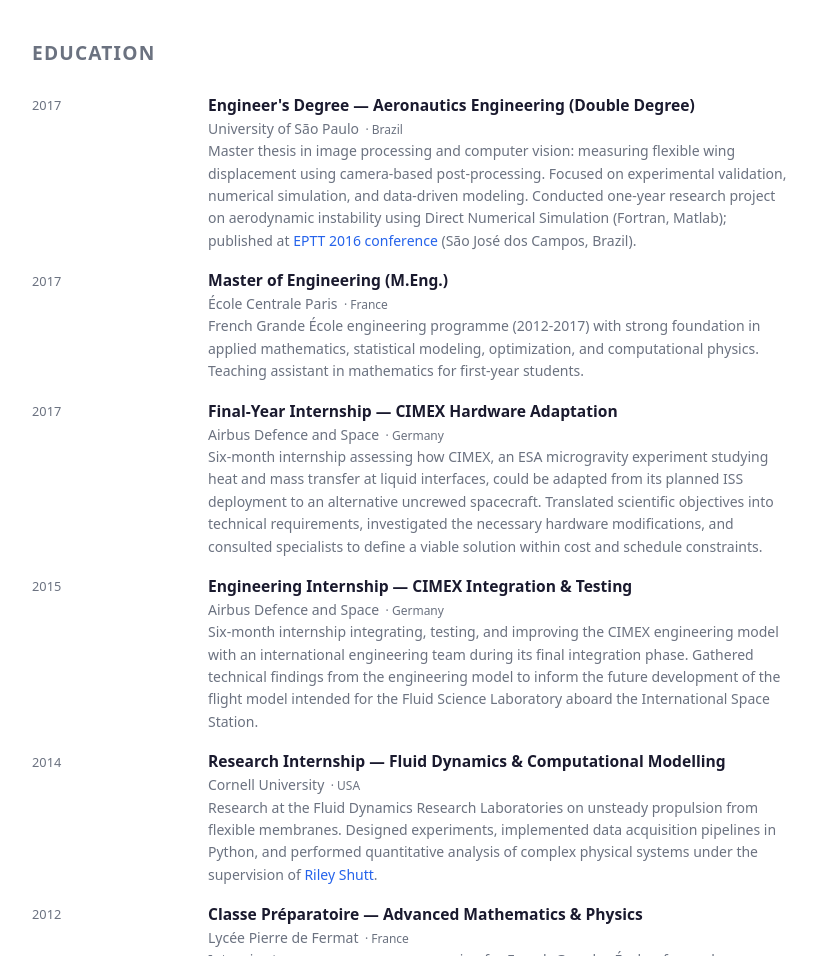
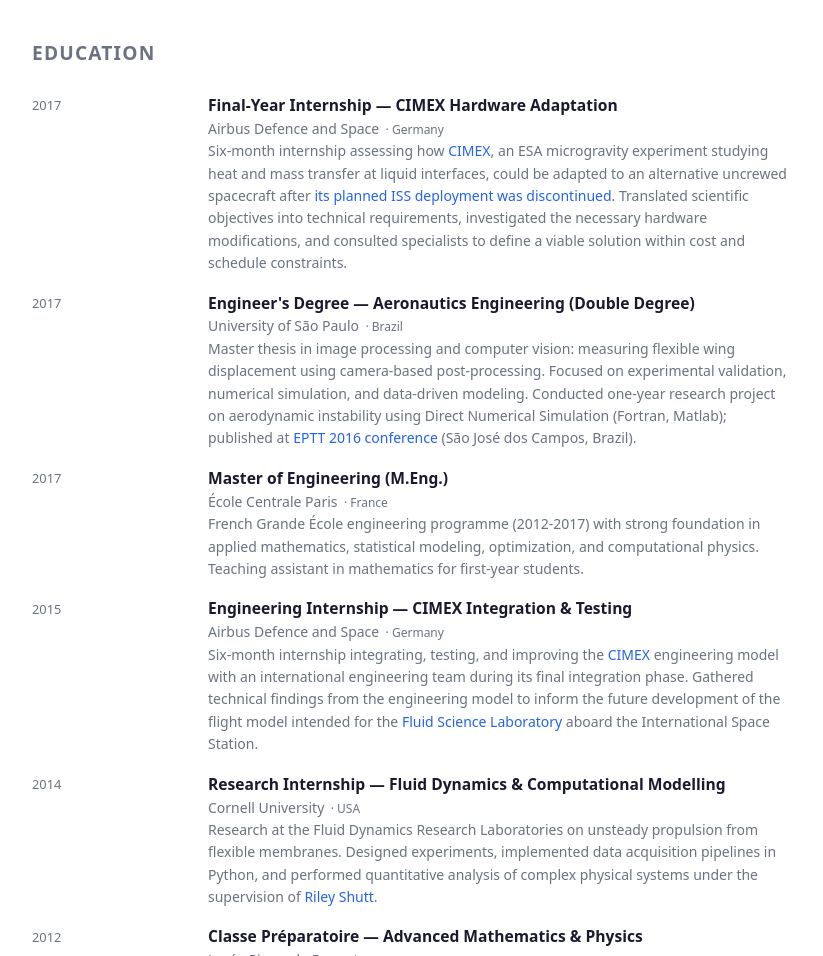
Before and after one commit to theopinard/about-me, an Astro site: page /about-me/ in a window 1280 px wide. Shown: the part 2762-3718 px from the top of the page, without its empty margins (228-1051 px from the left). Built offline with nearby package versions, Linux system fonts and the light colour scheme; Astro itself is replaced by a stand-in of ours.

Commit message:
Add CIMEX project references

```diff
--- a/src/content/site/home.md
+++ b/src/content/site/home.md
@@ -77,6 +77,12 @@ work:
       - First and sole data scientist at an early-stage startup.
       - Built data quality and fraud detection systems for marketing campaigns and improved campaign ROI through postcode-level targeting analysis.
 education:
+  - institution: Airbus Defence and Space
+    degree: Final-Year Internship — CIMEX Hardware Adaptation
+    year: 2017
+    country: Germany
+    note: >
+      Six-month internship assessing how [CIMEX](https://www.belspo.be/belspo/Fedra/proj.asp?COD=PX%2F8%2FLP%2F07), an ESA microgravity experiment studying heat and mass transfer at liquid interfaces, could be adapted to an alternative uncrewed spacecraft after [its planned ISS deployment was discontinued](https://publications.spaceops.org/2025/download_by_id.php?id=0502). Translated scientific objectives into technical requirements, investigated the necessary hardware modifications, and consulted specialists to define a viable solution within cost and schedule constraints.
   - institution: University of São Paulo
     degree: Engineer's Degree — Aeronautics Engineering (Double Degree)
     year: 2017
@@ -89,17 +95,11 @@ education:
     country: France
     note: French Grande École engineering programme (2012-2017) with strong foundation in applied mathematics, statistical modeling, optimization, and computational physics. Teaching assistant in mathematics for first-year students.
   - institution: Airbus Defence and Space
-    degree: Final-Year Internship — CIMEX Hardware Adaptation
-    year: 2017
-    country: Germany
-    note: >
-      Six-month internship assessing how CIMEX, an ESA microgravity experiment studying heat and mass transfer at liquid interfaces, could be adapted from its planned ISS deployment to an alternative uncrewed spacecraft. Translated scientific objectives into technical requirements, investigated the necessary hardware modifications, and consulted specialists to define a viable solution within cost and schedule constraints.
-  - institution: Airbus Defence and Space
     degree: Engineering Internship — CIMEX Integration & Testing
     year: 2015
     country: Germany
     note: >
-      Six-month internship integrating, testing, and improving the CIMEX engineering model with an international engineering team during its final integration phase. Gathered technical findings from the engineering model to inform the future development of the flight model intended for the Fluid Science Laboratory aboard the International Space Station.
+      Six-month internship integrating, testing, and improving the [CIMEX](https://www.belspo.be/belspo/Fedra/proj.asp?COD=PX%2F8%2FLP%2F07) engineering model with an international engineering team during its final integration phase. Gathered technical findings from the engineering model to inform the future development of the flight model intended for the [Fluid Science Laboratory](https://www.esa.int/Science_Exploration/Human_and_Robotic_Exploration/Columbus/Fluid_Science_Laboratory) aboard the International Space Station.
   - institution: Cornell University
     degree: Research Internship — Fluid Dynamics & Computational Modelling
     year: 2014
```
